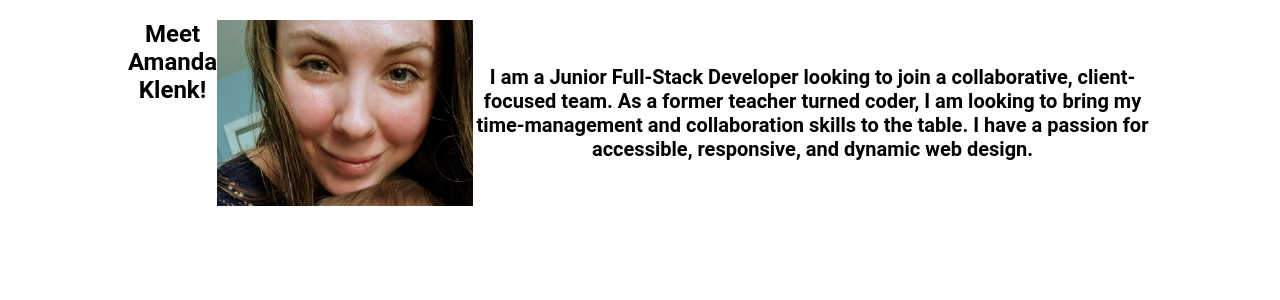
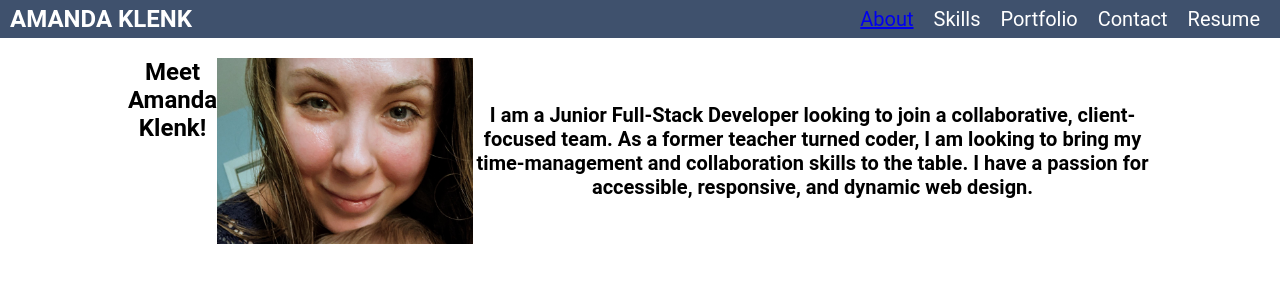
Before and after one commit to amklenk/AK-React-Portfolio, a React (Create React App) app: page / in a window 1280 px wide. Shown: the top 300 px of the page. Built offline with nearby package versions, Linux system fonts and the light colour scheme.

Commit message:
create Header component and initial styling

```diff
--- a/src/App.js
+++ b/src/App.js
@@ -1,9 +1,12 @@
+// Why don't I need to import this?
 import './index.css';
 import About from './components/About';
+import Header from './components/Header';
 
 function App() {
   return (
     <div className="App">
+      <Header/>
       <About/>
     </div>
   );
--- /dev/null
+++ b/src/components/Header/index.js
@@ -0,0 +1,30 @@
+import React from 'react';
+
+function Header (){
+return(
+<div id="header">
+    <h2 class="nav-name">AMANDA KLENK</h2>
+    <nav class="nav-links">
+        <ul id="nav-ul">
+            <li class="nav-sections">
+                <a href="#about-section">About</a>
+            </li>
+            <li class="nav-sections">
+                <span>Skills</span>
+            </li>
+            <li class="nav-sections">
+                <span>Portfolio</span>
+            </li>
+            <li class="nav-sections">
+                <span>Contact</span>
+            </li>
+            <li class="nav-sections">
+                <span>Resume</span>
+            </li>
+        </ul>
+    </nav>
+</div>
+)
+}
+
+export default Header;
--- a/src/index.css
+++ b/src/index.css
@@ -28,6 +28,50 @@ body {
 }
 /*end body styling*/
 
+/*header*/
+#header,
+#footer {
+  background-color: rgba(53, 72, 102, 0.95);
+  display: flex;
+  flex-wrap: wrap;
+}
+
+#header {
+  justify-content: space-between;
+  position: -webkit-sticky;
+  position: sticky;
+  top: 0;
+  z-index: 9999;
+  color: var(--quarternary-color);
+  padding: 5px 10px;
+}
+
+#header nav {
+  display: flex;
+  flex-wrap: wrap;
+  justify-content: center;
+  align-content: center;
+}
+
+.nav-links li {
+  list-style: none;
+  color: var(--quarternary-color);
+  display: inline;
+  margin: 5px 10px 5px 10px;
+  font-size: 20px;
+}
+
+.nav-links li:hover {
+  background-color: var(--quarternary-color);
+  box-shadow: var(--box-shadow-glow);
+}
+
+.nav-links li a:hover {
+  color: var(--primary-color);
+  font-weight: bold;
+}
+/*end header styling*/
+
 /* About section styling */
 #bioinfodiv {
   display: flex;
```
